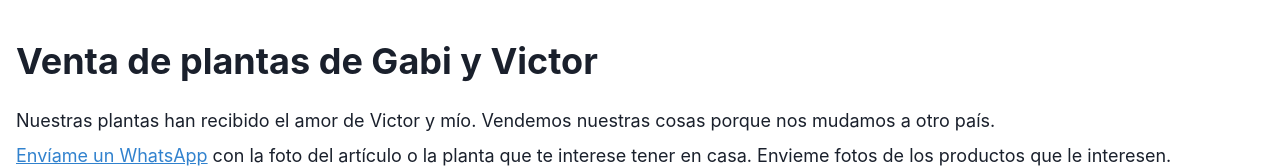
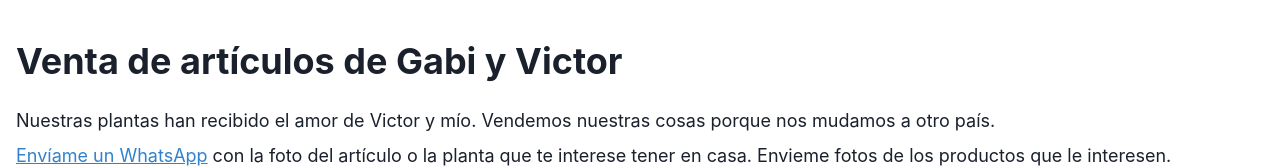
Before and after one commit to devictoribero/mexico-sales, a Next.js app: page / in a window 1280 px wide. Shown: the top 168 px of the page. Built offline with nearby package versions, Linux system fonts and the light colour scheme; no server answers.

Commit message:
change title

```diff
--- a/pages/index.js
+++ b/pages/index.js
@@ -169,7 +169,7 @@ export default function Home() {
   return (
     <Layout title="Venta de plantas de Gabi y Victor">
       <Box as="header" mt={10}>
-        <Heading size="xl">Venta de plantas de Gabi y Victor</Heading>
+        <Heading size="xl">Venta de artículos de Gabi y Victor</Heading>
         <Text fontSize="lg" mt={6}>
           Nuestras plantas han recibido el amor de Victor y mío. Vendemos
           nuestras cosas porque nos mudamos a otro país.
```
